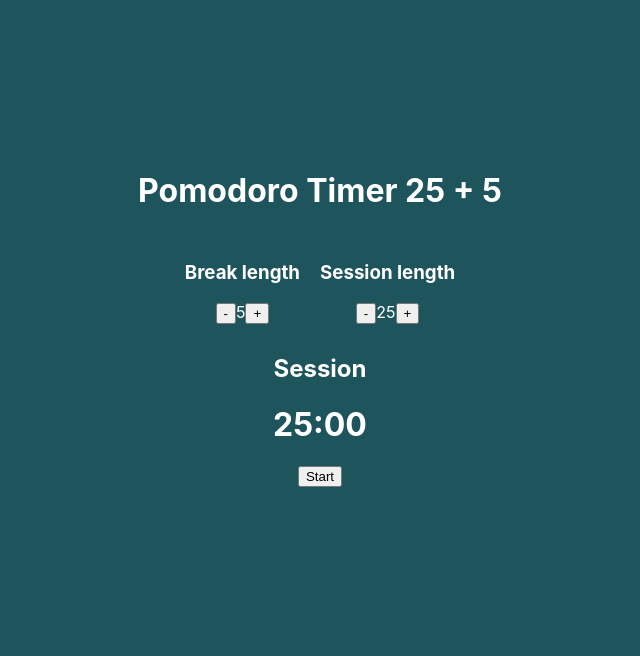
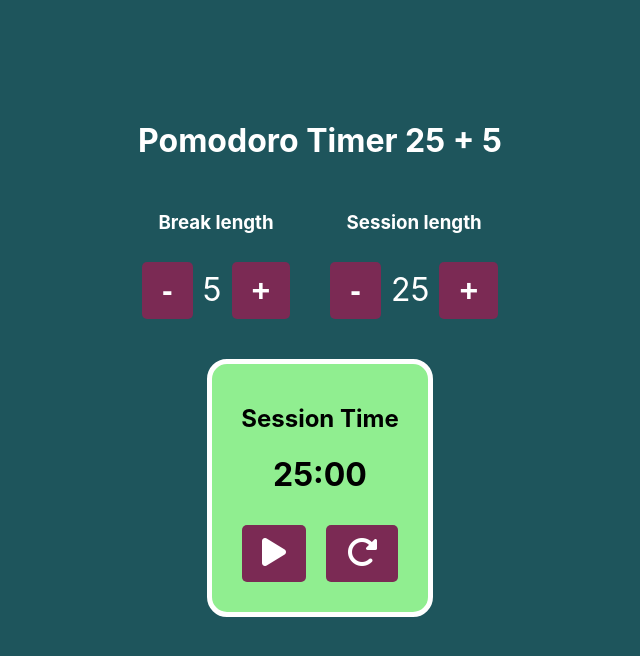
Before and after one commit to Uyarra73/25_5_timer, a React (Create React App) app: page / in a window 1280 px wide. Shown: the top 656 px of the page, without its empty margins (320-960 px from the left). Built offline with nearby package versions, Linux system fonts and the light colour scheme.

Commit message:
All functions implemented

```diff
--- a/public/index.html
+++ b/public/index.html
@@ -40,5 +40,6 @@
       To create a production bundle, use `npm run build` or `yarn build`.
     -->
       <!-- <script src="https://cdn.freecodecamp.org/testable-projects-fcc/v1/bundle.js"></script> -->
+      <script src="https://kit.fontawesome.com/5f8981117a.js" crossorigin="anonymous"></script>
   </body>
 </html>
--- a/src/App.css
+++ b/src/App.css
@@ -15,7 +15,7 @@ body {
   flex-direction: column;
   align-items: center;
   justify-content: center;
-  margin-top: 150px;
+  margin-top: 100px;
 }
 
 .length {
@@ -26,3 +26,32 @@ body {
 .labels {
   margin: 10px;
 }
+
+button {
+  margin: 10px;
+  padding: 10px 20px;
+  background: #7b2a54;
+  color: white;
+  border: none;
+  border-radius: 5px;
+  font-weight: 700;
+  font-size: 2rem;
+}
+
+button:hover {
+  background: #52193d;
+  cursor: pointer
+}
+
+span {
+  font-size: 2rem;
+}
+
+#timer-label {
+  border: 5px solid white;
+  border-radius: 20px;
+  padding: 20px;
+  margin-top: 20px;
+  background: lightgreen;
+  color: black;
+}
--- a/src/App.js
+++ b/src/App.js
@@ -1,12 +1,16 @@
-import React, { useState, useEffect } from "react";
+import React, { useState, useEffect, useRef } from "react";
 import "./App.css";
 import TimeSet from "./components/TimeSet";
+import Sound from "./assets/sound.mp3"
 
 const App = () => {
-  const [breakTime, setBreakTime] = useState(5);
-  const [sessionTime, setSessionTime] = useState(25);
-  const [timeRemaining, setTimeRemaining] = useState(sessionTime * 60);
-  const [isActive, setIsActive] = useState(false);
+  const [breakTime, setBreakTime] = useState(5); // Tiempo de descanso en minutos
+  const [sessionTime, setSessionTime] = useState(25); // Tiempo de sesión en minutos
+  const [timeRemaining, setTimeRemaining] = useState(sessionTime * 60); // Tiempo restante en segundos
+  const [isActive, setIsActive] = useState(false); // Controla si el temporizador está activo
+  const [session, setSession] = useState(true); // Controla si estamos en tiempo de sesión o de descanso
+
+  const audioRef = useRef(new Audio(Sound));
 
   useEffect(() => {
     let interval = null;
@@ -15,21 +19,28 @@ const App = () => {
       interval = setInterval(() => {
         setTimeRemaining((prevTime) => prevTime - 1);
       }, 1000);
-    } else if (!isActive && timeRemaining !== 0) {
-      clearInterval(interval);
-    } else if (timeRemaining === 0) {
-      clearInterval(interval);
-      // Aquí puedes agregar lógica para alternar entre sesión y descanso
+    } else if (isActive && timeRemaining === 0) {
+      if (session) {
+        setSession(false); // Cambia a tiempo de descanso
+        setTimeRemaining(breakTime * 60); // Establece el tiempo de descanso
+        audioRef.current.play(); // Reproduce el sonido
+      } else {
+        setSession(true); // Cambia a tiempo de sesión
+        setTimeRemaining(sessionTime * 60); // Establece el tiempo de sesión
+      }
+    } else if (!isActive) {
+      clearInterval(interval); // Detener el intervalo cuando se pausa el temporizador
     }
 
-    return () => clearInterval(interval);
-  }, [isActive, timeRemaining]);
+    return () => clearInterval(interval); // Limpiar el intervalo al desmontar el componente o al cambiar dependencias
+  }, [isActive, timeRemaining, session, sessionTime, breakTime]);
 
+  // Actualiza el tiempo restante cuando cambia el tiempo de sesión o estado de sesión
   useEffect(() => {
     if (!isActive) {
-      setTimeRemaining(sessionTime * 60);
+      setTimeRemaining(session ? sessionTime * 60 : breakTime * 60);
     }
-  }, [sessionTime, isActive]);
+  }, [sessionTime, breakTime, session, isActive]);
 
   const formatTime = (timeInSeconds) => {
     const minutes = Math.floor(timeInSeconds / 60);
@@ -38,15 +49,24 @@ const App = () => {
   };
 
   const toggleTimer = () => {
-    setIsActive((prevActive) => !prevActive);
+    setIsActive((prevActive) => !prevActive); // Cambia entre activo e inactivo sin reiniciar el tiempo
   };
 
   // Funciones para actualizar tiempos
   const incrementBreak = () => setBreakTime((prev) => prev + 1);
   const decrementBreak = () => setBreakTime((prev) => (prev > 1 ? prev - 1 : prev));
 
-  const incrementSession = () => setSessionTime((prev) => prev + 1);
+  const incrementSession = () => setSessionTime((prev) => (prev < 60 ? prev + 1 : prev)); // Máximo de 60 minutos
   const decrementSession = () => setSessionTime((prev) => (prev > 1 ? prev - 1 : prev));
+
+  // Función para reiniciar el temporizador
+  const resetTimer = () => {
+    setBreakTime(5);
+    setSessionTime(25);
+    setTimeRemaining(25 * 60);
+    setIsActive(false);
+    setSession(true);
+  };
 
   return (
     <div className="App">
@@ -62,12 +82,16 @@ const App = () => {
             <TimeSet length={sessionTime} onIncrement={incrementSession} onDecrement={decrementSession} />
           </div>
         </div>
-        <div id="timer-label">
-          <h2>Session</h2>
+        <div id="timer-label"
+            style={{background: timeRemaining < 11 ? "red" : "lightgreen",
+              color: timeRemaining < 11? "white" : "black"  // Color en blanco si el tiempo es menor a 11 segundos
+            }} >
+          <h2>{session ? "Session Time" : "Break Time"}</h2>
           <h1 id="time-remaining">{formatTime(timeRemaining)}</h1>
           <button onClick={toggleTimer}>
-            {isActive ? "Pause" : "Start"}
+            {isActive ? <i class="fa-solid fa-pause"></i> : <i class="fa-solid fa-play"></i>}
           </button>
+          <button onClick={resetTimer}><i class="fa-solid fa-rotate-right"></i></button> {/* Botón de reinicio */}
         </div>
       </div>
     </div>
--- a/src/components/TimeSet.js
+++ b/src/components/TimeSet.js
@@ -3,9 +3,9 @@ import React from "react";
 const TimeSet = ({ length, onIncrement, onDecrement }) => {
   return (
     <div className="arrows-time">
-      <button id="break-decrement" onClick={onDecrement}>-</button>
+      <button id="decrement" onClick={onDecrement}>-</button>
       <span id="break-length">{length}</span>
-      <button id="break-increment" onClick={onIncrement}>+</button>
+      <button id="increment" onClick={onIncrement}>+</button>
     </div>
   );
 };
```
Also changed, not shown: 1 other file (tests, documents, lock files or other folders).
